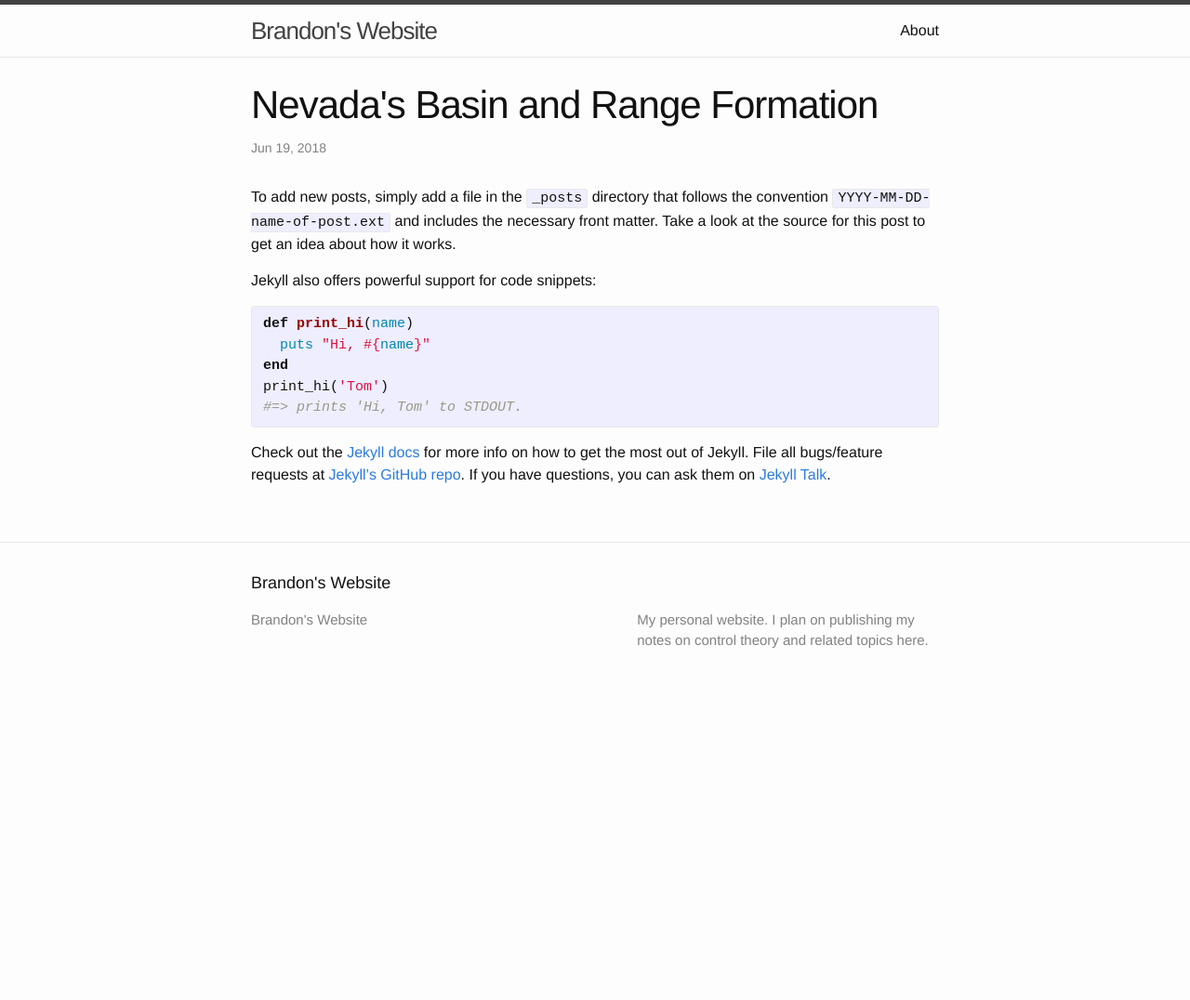
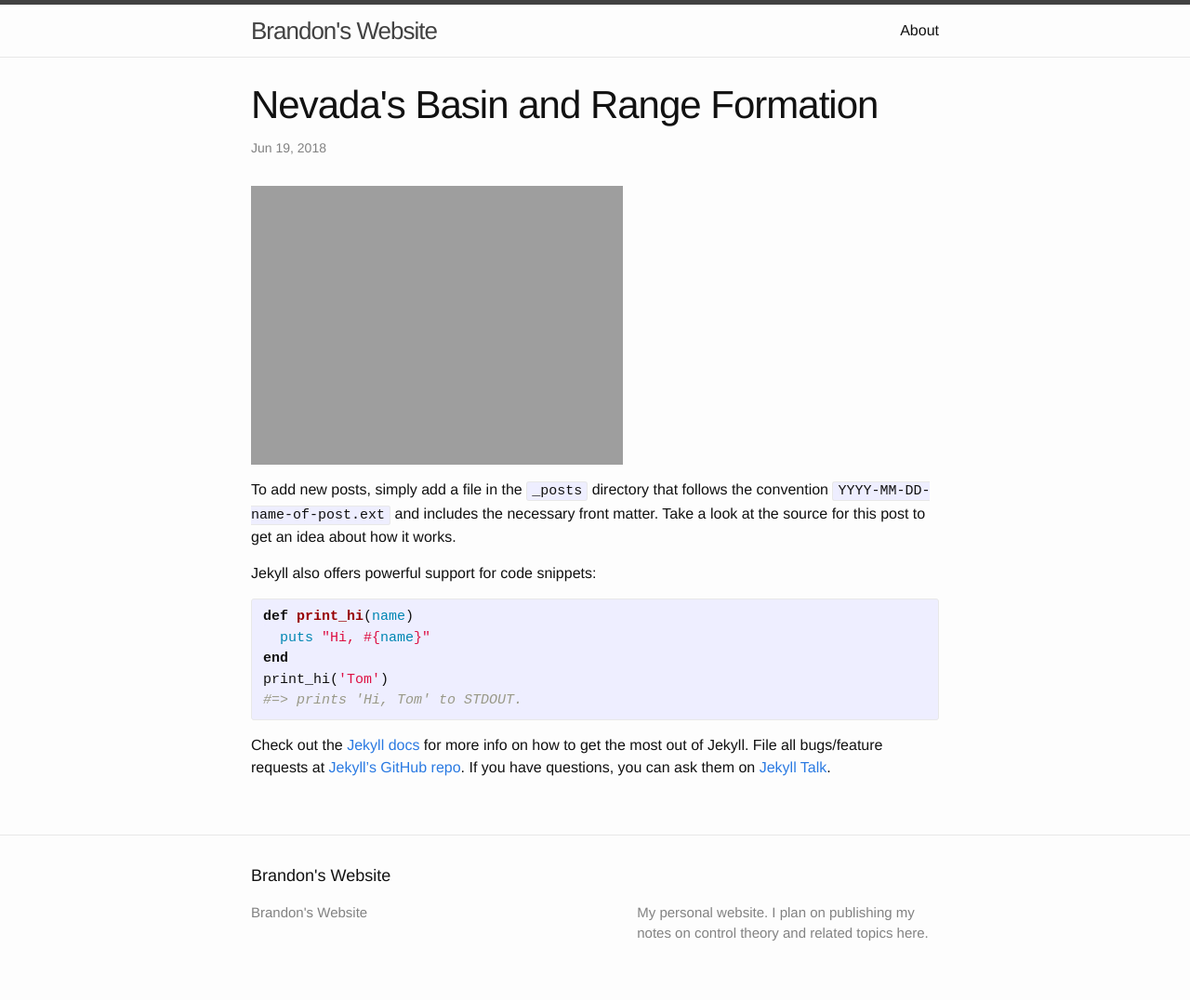
Before and after one commit to braraki/braraki.github.io, a Jekyll site: the page built from _posts/2018-06-14-nevada-basin-and-range.md, in a window 1280 px wide. Shown: the whole page at 93% size. Built offline with Jekyll 4.4.1, drawn with Linux system fonts in a browser that asks for light colours; Markdown is read by kramdown in place of the engine named in the settings; before the commit the page ends 900 px from its top, so only the background shows below that.

Commit message:
adding first image

```diff
--- a/_posts/2018-06-14-nevada-basin-and-range.md
+++ b/_posts/2018-06-14-nevada-basin-and-range.md
@@ -4,6 +4,8 @@ title:  "Nevada's Basin and Range Formation"
 date:   2018-06-18 23:09:41 -0500
 categories: geology reading
 ---
+
+![Nevada basin and range]({{ "/assets/nevada_basin_and_range.png" | absolute_url }})
 
 To add new posts, simply add a file in the `_posts` directory that follows the convention `YYYY-MM-DD-name-of-post.ext` and includes the necessary front matter. Take a look at the source for this post to get an idea about how it works.
 
```
Also changed, not shown: 1 other file.
